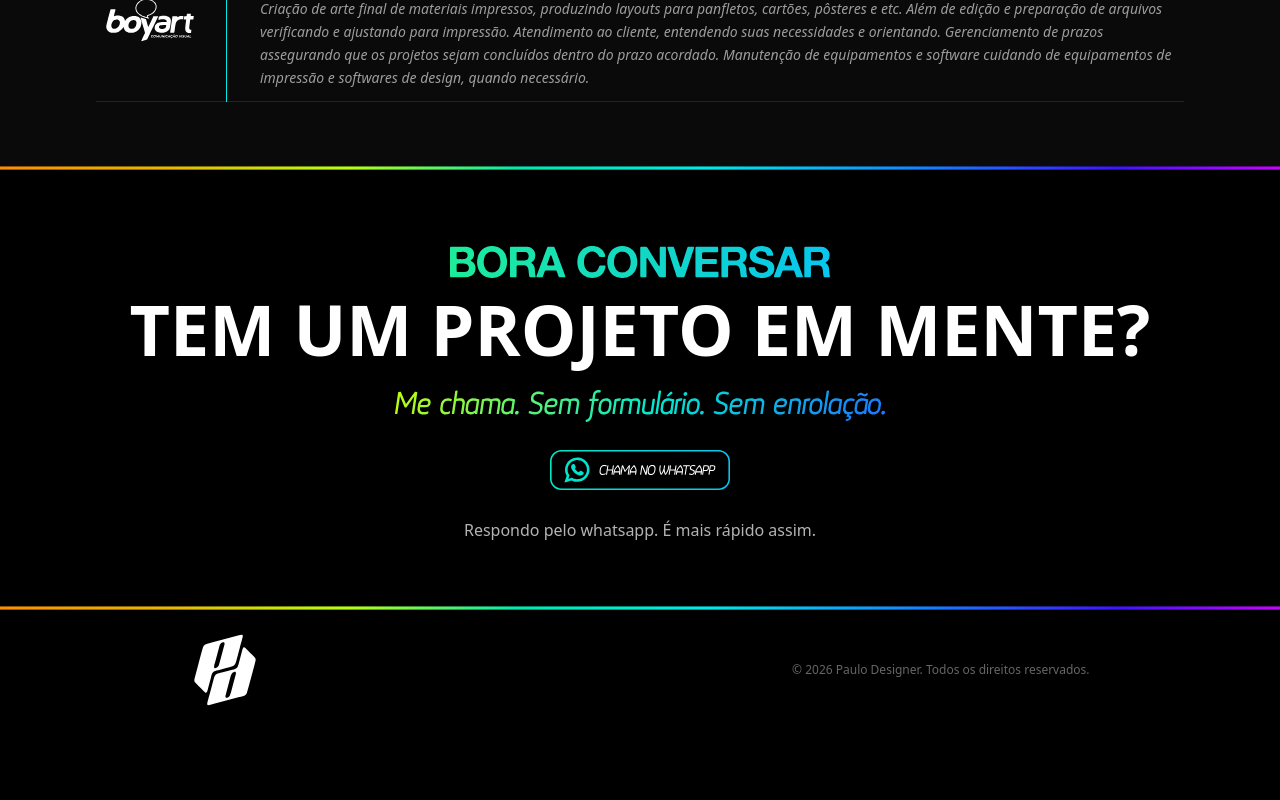
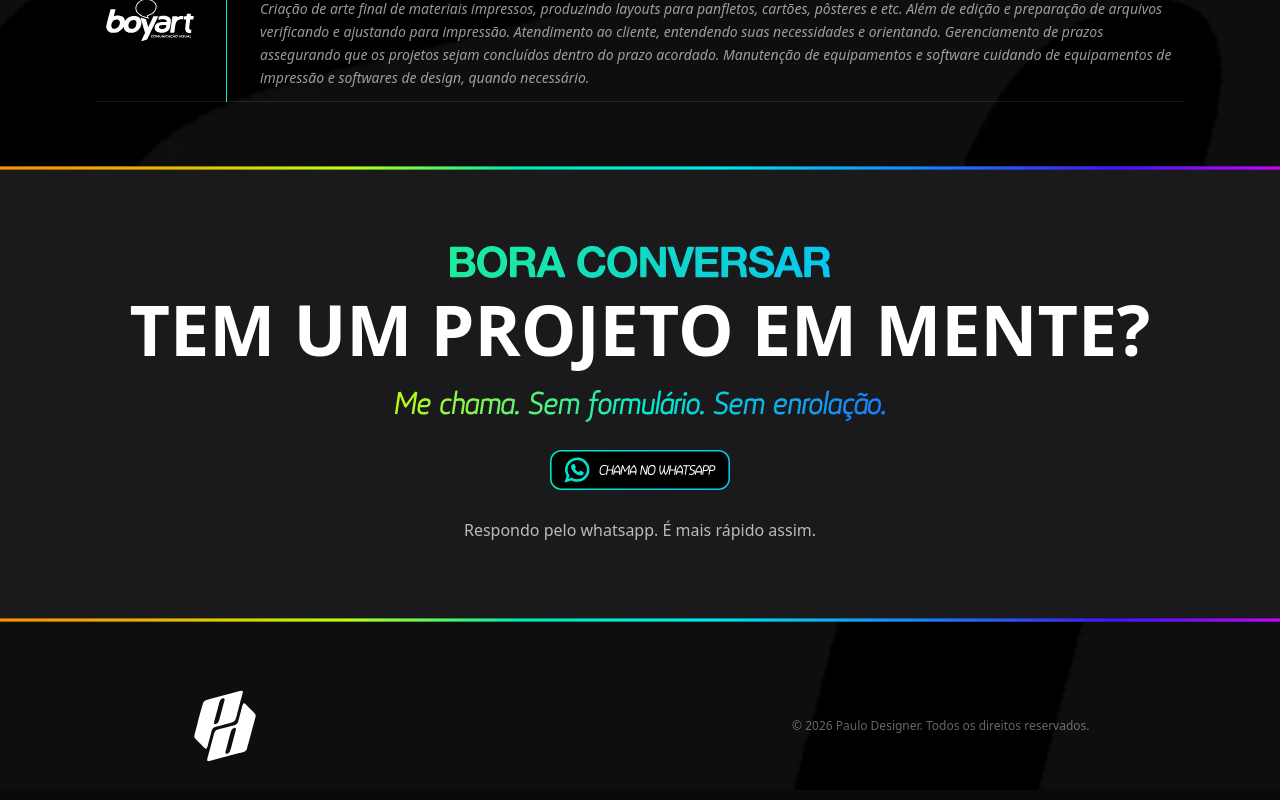
Before and after one commit to beatriiss/paulo-dsgnr, a Next.js app: page / in a window 1280 px wide. Shown: the part 6195-6995 px from the top of the page. Built offline with nearby package versions, Linux system fonts and the light colour scheme.

Commit message:
background

```diff
--- a/src/app/layout.tsx
+++ b/src/app/layout.tsx
@@ -4,7 +4,7 @@ import { reponse, alteHaas } from "@/fonts";
 
 export default function RootLayout({ children }: { children: React.ReactNode }) {
   return (
-    <html lang="pt-BR">
+    <html lang="pt-BR" className="scroll-smooth">
       <body className={`${reponse.variable} ${alteHaas.variable} bg-bg text-white font-sans`}>
         {children}
       </body>
--- a/src/app/page.tsx
+++ b/src/app/page.tsx
@@ -14,13 +14,25 @@ export default function Home() {
     <main>
       <Header />
       <Hero />
-      <Stats />
-      <Sobre />
-      <Solucoes />
-      <Portfolio/>
-      <ComoFunciona/>
-      <Experiencia/>
-      <Contato/>
+
+      {/* A partir daqui (Stats) até o fim da página, fundo único em modo
+          "fixed" (parallax): a imagem fica grudada na tela enquanto o
+          conteúdo rola por cima. O overflow-hidden no wrapper garante que
+          ela não vaze pra trás do Header/Hero. */}
+      <div className="relative overflow-hidden">
+        <div
+          aria-hidden="true"
+          className="absolute inset-0 -z-10 bg-[url('/images/background-full-site.webp')] bg-cover bg-center bg-no-repeat"
+        />
+
+        <Stats />
+        <Sobre />
+        <Solucoes />
+        <Portfolio />
+        <ComoFunciona />
+        <Experiencia />
+        <Contato />
+      </div>
     </main>
   );
 }
--- a/src/components/Contact.tsx
+++ b/src/components/Contact.tsx
@@ -10,9 +10,10 @@ const WHATSAPP_LINK = `https://wa.me/${WHATSAPP_NUMERO}?text=${encodeURIComponen
 
 export default function Contato() {
     return (
-        <section id="contato" className="relative px-8 py-20 -mb-10 text-center overflow-hidden">
-            {/* fundo quase preto, levemente diferente do resto do site */}
-            <div className="absolute inset-0 bg-black" />
+        <section id="contato" className="relative -mb-10 text-center overflow-hidden">
+            {/* Bloco com fundo quase preto — cobre só a parte de "call to action",
+                não o rodapé (logo + direitos), que fica fora dessa div. */}
+            <div className="relative bg-[#1a1a1c] px-8 py-20">
                 <Image
                     src="/images/linha-gradiente-maior.webp"
                     alt=""
@@ -60,16 +61,18 @@ export default function Contato() {
                        Respondo pelo whatsapp. É mais rápido assim.
                     </p>
                 </div>
+
                 <Image
                     src="/images/linha-gradiente-maior.webp"
                     alt=""
                     width={2000}
                     height={8}
-                className="absolute top-[440px] left-1/2 -translate-x-1/2 w-screen h-1 object-cover"
+                    className="absolute bottom-0 left-1/2 -translate-x-1/2 w-screen h-1 object-cover"
                 />
+            </div>
 
-            {/* rodapé simples */}
-            <div className="relative mt-16 pt-6  flex items-center justify-center py-16 gap-[500px]">
+            {/* Rodapé — fica fora do bloco cinza, mostrando o fundo da página por trás */}
+            <div className="relative px-8 flex items-center justify-center py-16 gap-[500px]">
                 <Image
                     src={'/logo2-paulodsgnr.svg'}
                     alt={'Logo'}
@@ -78,7 +81,6 @@ export default function Contato() {
                     className="max-w-[120px] max-h-20 w-auto h-auto object-contain mr-8"
                 />
 
-
                 <p className="text-xs text-white/40">
                     © 2026 Paulo Designer. Todos os direitos reservados.
                 </p>
--- a/src/components/Header.tsx
+++ b/src/components/Header.tsx
@@ -9,7 +9,16 @@ import { HiMenu, HiX } from "react-icons/hi";
 export default function Header() {
     const [menuOpen, setMenuOpen] = useState(false);
 
-    const links = ["SOBRE MIM","SOLUÇÕES", "PORTFÓLIO", "COMO FUNCIONA", "EXPERIÊNCIA"];
+    // Cada link aponta pro id da seção correspondente (ver os componentes:
+    // AboutMe id="sobre-mim", Solutions id="solucoes", Portifolio id="portfolio",
+    // HowItWorks id="como-funciona", Experience id="experiencia")
+    const links = [
+        { label: "SOBRE MIM", href: "#sobre-mim" },
+        { label: "SOLUÇÕES", href: "#solucoes" },
+        { label: "PORTFÓLIO", href: "#portfolio" },
+        { label: "COMO FUNCIONA", href: "#como-funciona" },
+        { label: "EXPERIÊNCIA", href: "#experiencia" },
+    ];
 
     return (
         <header className="relative z-50">
@@ -20,8 +29,8 @@ export default function Header() {
                 {/* Nav desktop */}
                 <nav className="hidden lg:flex items-center gap-6 text-base font-medium text-white/80">
                     {links.map((link) => (
-                        <a key={link} href="#" className="hover:text-white transition-colors">
-                            {link}
+                        <a key={link.href} href={link.href} className="hover:text-white transition-colors">
+                            {link.label}
                         </a>
                     ))}
                 </nav>
@@ -29,7 +38,9 @@ export default function Header() {
                 {/* Ações à direita */}
                 <div className="flex items-center gap-3 sm:gap-4">
 
-                    <a href="#"
+                    <a href="https://instagram.com/paulodsgnr"
+                        target="_blank"
+                        rel="noopener noreferrer"
                         className="hidden sm:flex items-center gap-1.5 text-sm lg:text-base text-white/70 hover:text-white transition-colors"
                     >
                         <FaInstagram color="#38b6ff" size={20} />
@@ -53,7 +64,6 @@ export default function Header() {
                 </div>
             </div>
 
-            {/* Logo posicionada fora do fluxo, responsiva */}
             {/* Logo posicionada fora do fluxo, responsiva */}
             <div className="absolute top-1 sm:top-10 left-5 sm:left-16 z-50 w-[140px] sm:w-[188px] md:w-[187px] lg:w-[354px]">
                 <Image
@@ -82,16 +92,18 @@ export default function Header() {
                 <div className="lg:hidden absolute top-full left-0 w-full bg-black/95 backdrop-blur-sm border-t border-white/10 px-6 py-6 flex flex-col gap-4 z-40">
                     {links.map((link) => (
 
-                        <a key={link}
-                            href="#"
+                        <a key={link.href}
+                            href={link.href}
                             className="text-white/80 hover:text-white text-base font-medium transition-colors"
                             onClick={() => setMenuOpen(false)}
                         >
-                            {link}
+                            {link.label}
                         </a>
                     ))}
 
-                    <a href="#"
+                    <a href="https://instagram.com/paulodsgnr"
+                        target="_blank"
+                        rel="noopener noreferrer"
                         className="flex items-center gap-1.5 text-white/70 hover:text-white transition-colors pt-2"
                     >
                         <FaInstagram color="#38b6ff" size={20} />
```
Also changed, not shown: public/images/background-full-site.webp (added). Lines whose indentation alone changed are shown as unchanged.
